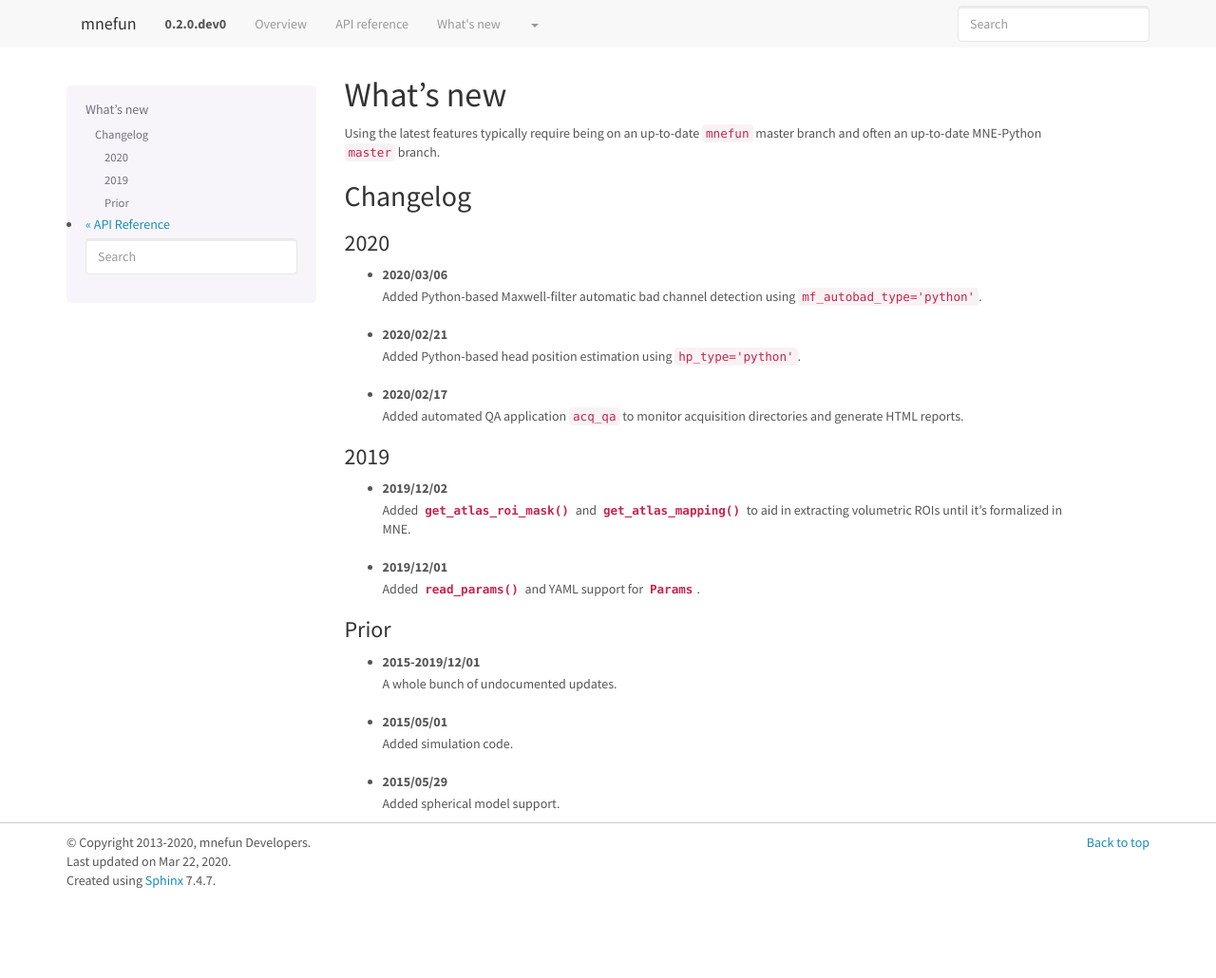
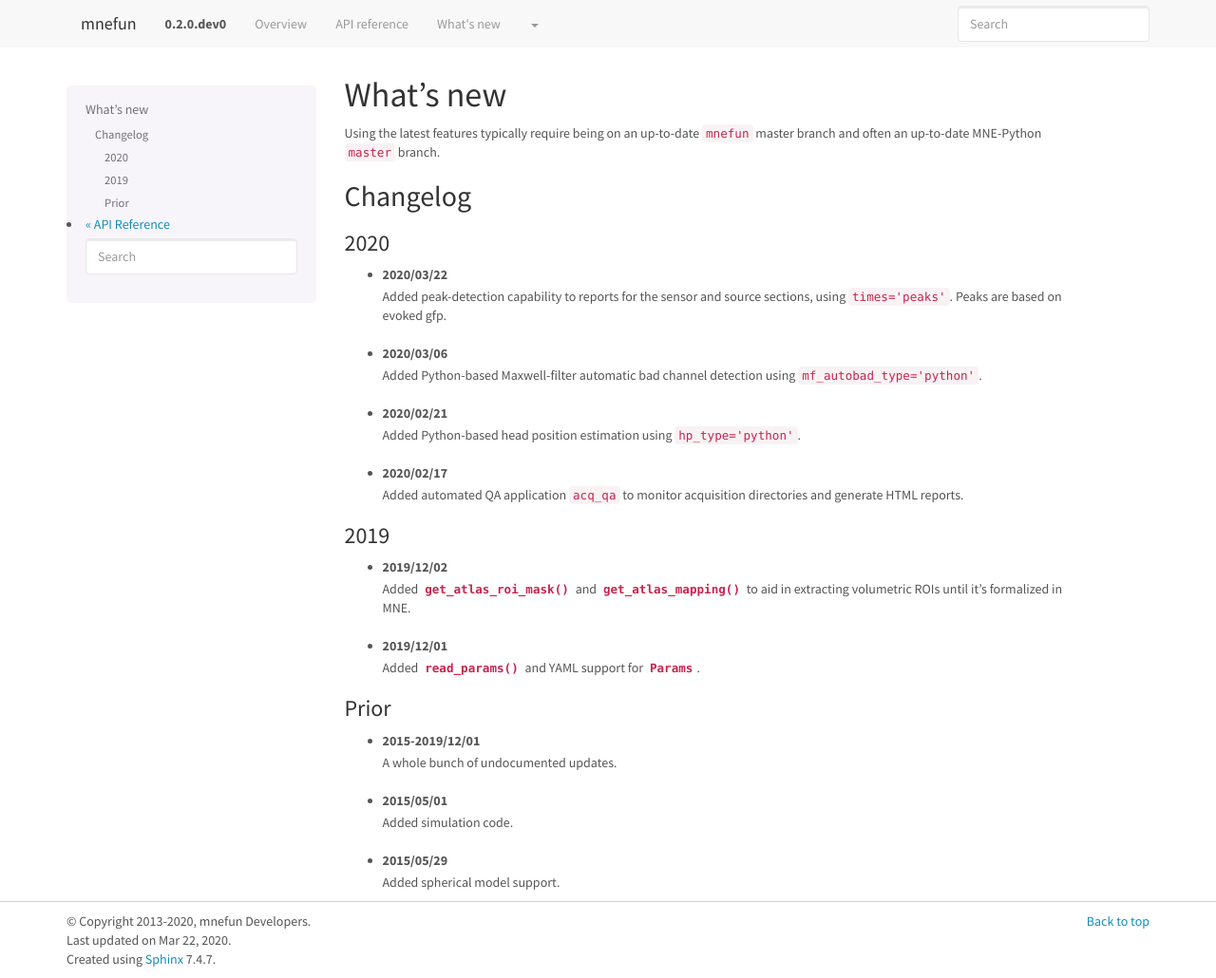
Before and after one commit to LABSN/mnefun, a Sphinx documentation site: the page built from doc/whats_new.rst, in a window 1280 px wide and 1030 px high. Shown: the whole window at 95% size. Built offline with Sphinx 7.4.7, drawn with Linux system fonts in a browser that asks for light colours.

Commit message:
Report times=peaks to whats_new

```diff
--- a/doc/whats_new.rst
+++ b/doc/whats_new.rst
@@ -11,6 +11,9 @@ Changelog
 
 2020
 ^^^^
+- 2020/03/22
+    Added peak-detection capability to reports for the sensor and source
+    sections, using ``times='peaks'``. Peaks are based on evoked gfp.
 - 2020/03/06
     Added Python-based Maxwell-filter automatic bad channel detection
     using ``mf_autobad_type='python'``.
```
